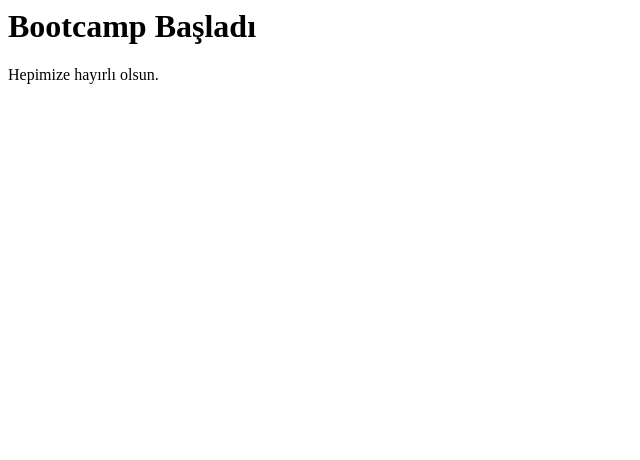
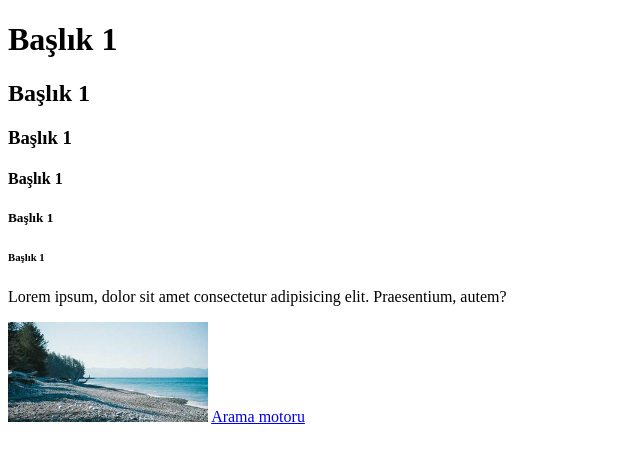
Before and after one commit to Atikeakaran/eylul24gun01, a plain HTML site: page index.html in a window 1280 px wide. Shown: the whole page, without its empty margins (0-640 px from the left). Drawn offline with Linux system fonts and the light colour scheme.

Commit message:
ılkgun3commit

```diff
--- a/index.html
+++ b/index.html
@@ -1,5 +1,4 @@
-
-<!--
+<!-- ÇEKİLİŞ KODLARI
 <script>
     const kisiler =["a", "b", "c", "d", "e"];
 
@@ -13,13 +12,65 @@
 </script>
 <button onclick="cekilis()">çekiliş</button>
 <h1>-</h1>
-
-
-
-
-
 -->
 
 
-<h1>Bootcamp Başladı</h1>
-<p>Hepimize hayırlı olsun.</p>
+<!--
+    <h1>Bootcamp Başladı</h1>
+    <p>Hepimize hayırlı olsun.</p>
+-->
+
+<!--
+<!DOCTYPE html>
+    <html lang="en">
+    <head>
+        <meta charset="UTF-8">
+        <meta name="viewport" content="width=device-width, initial-scale=1.0">
+        <title>ABIDIK</title>
+    </head>
+    <body>
+
+        <h1>HTML öğreniyorum</h1>
+    </body>
+    </html>
+-->
+
+<!--
+        yazılan kod sayırı aşağı yukarı yer değiştirmek için alt tuşuna basılı tutarak yön tuşları kullanılır.
+
+        https://validator.w3.org/
+        bu sayfa bizim yaptığımız sitenin kurllara uygun bir sitemi değilmi kontrol eder.
+
+        settings den linked editing onaylanırsa açma kapama tag leri aynı ayna değiştirmeyi sağlar.
+
+        lorem10 ile hazır paragraflar eklenir.
+
+        resim üretmek için aşağıdaki linkten faydalanılabilinir.
+                picsum.photos/id/13/400/200
+        resmi indirerek yada direk link eklenebilinir.
+        img tag ının kapama tagı yoktur!
+        a href bağlantı tagidır
+        target="_blank" sekmenin yeni sayfada açılmasını sağlar.
+-->
+
+<!DOCTYPE html>
+<html lang="en">
+<head>
+    <meta charset="UTF-8">
+    <title>Sekme Başlığı</title>
+</head>
+<body>
+    <h1>Başlık 1</h1>
+    <h2>Başlık 1</h2>
+    <h3>Başlık 1</h3>
+    <h4>Başlık 1</h4>
+    <h5>Başlık 1</h5>
+    <h6>Başlık 1</h6>
+
+    <p>Lorem ipsum, dolor sit amet consectetur adipisicing elit. Praesentium, autem?</p>
+
+<img src="sahil.jpg" height="100" alt="Manzara" title="sahil">
+
+<a href="https://google.com" target="_blank"> Arama motoru</a>
+</body>
+</html>
```
Also changed, not shown: sahil.jpg (added).
